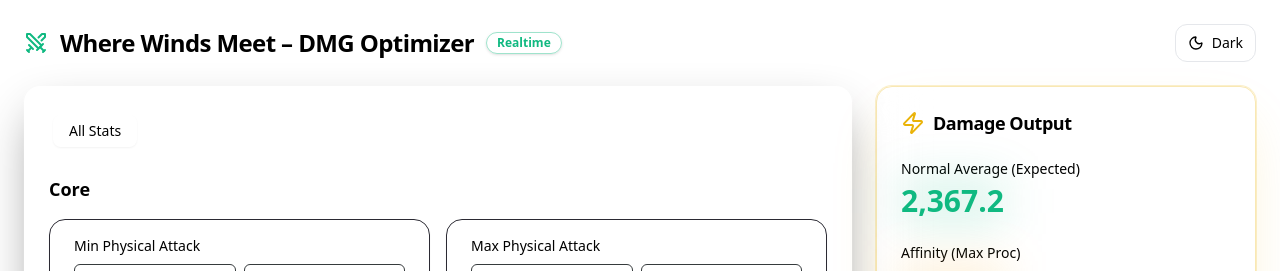
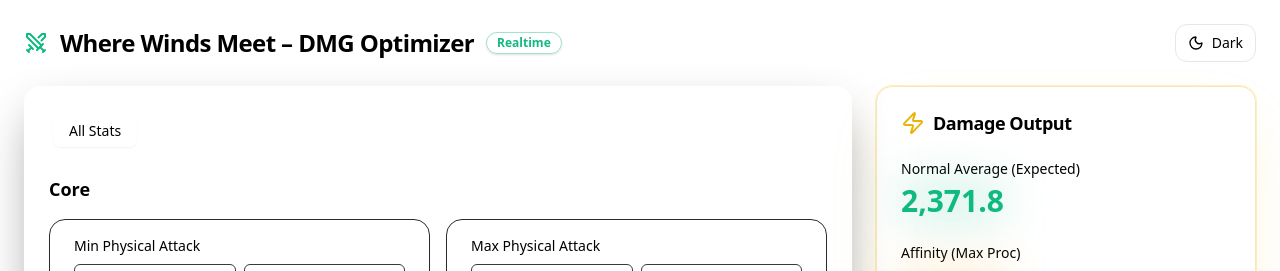
Before and after one commit to Phong940253/wwm-damage-calculator, a Next.js app: page / in a window 1280 px wide. Shown: the top 271 px of the page. Built offline with nearby package versions, Linux system fonts and the light colour scheme.

Commit message:
Add damage calculation functions and improve stat impact display in DMGOptimizer

```diff
--- a/app/page.tsx
+++ b/app/page.tsx
@@ -17,6 +17,8 @@ interface Stat {
 interface InputStats {
   [key: string]: Stat;
 }
+
+const clamp01 = (v: number) => Math.min(Math.max(v, 0), 1);
 
 const STAT_GROUPS: Record<string, string[]> = {
   Core: [
@@ -146,14 +148,7 @@ export default function DMGOptimizer() {
     }));
   };
 
-  const result = useMemo(() => {
-    const gBase = (k: string) =>
-      Number(stats[k].current || 0);
-
-    const gFinal = (k: string) =>
-      Number(stats[k].current || 0) + Number(stats[k].increase || 0);
-
-    const calc = (g: (k: string) => number) => {
+  const calcExpectedNormal = (g: (k: string) => number) => {
     const baseNormal =
       (((g("MinPhysicalAttack") + g("MaxPhysicalAttack")) *
         (1 + g("PhysicalPenetration") / 200) *
@@ -174,16 +169,32 @@ export default function DMGOptimizer() {
         g("AttributeAttackPenetrationOfYOURType") / 200 +
         g("AttributeAttackDMGBonusOfYOURType") / 100);
 
-      const critFactor =
-        (g("CriticalRate") / 100) * (g("CriticalDMGBonus") / 100);
+    const affinityDamage = calcAffinityDamage(g);
 
-      const affinityFactor =
-        (g("AffinityRate") / 100) * (g("AffinityDMGBonus") / 100);
+    // ---- SAFE & CAPPED RATES ----
+    const Pp = clamp01(g("PrecisionRate") / 100);
 
-      const expectedNormal =
-        baseNormal * (1 + critFactor + affinityFactor);
+    const PcRaw = clamp01(g("CriticalRate") / 100);
+    const PaRaw = clamp01(g("AffinityRate") / 100);
 
-      const affinity =
+    // Crit + Affinity cannot exceed 100% of precision
+    const scale = PcRaw + PaRaw > 1 ? 1 / (PcRaw + PaRaw) : 1;
+
+    const Pc = PcRaw * scale;
+    const Pa = PaRaw * scale;
+
+    const critBonus = g("CriticalDMGBonus") / 100;
+
+    return (
+      baseNormal +
+      Pp * Pc * baseNormal * critBonus +
+      Pp * Pa * (affinityDamage - baseNormal)
+    );
+  };
+
+
+  const calcAffinityDamage = (g: (k: string) => number) => {
+    return (
       ((g("MaxPhysicalAttack") *
         (1 + g("PhysicalPenetration") / 200) *
         (1 + g("PhysicalDMGBonus")) +
@@ -197,10 +208,25 @@ export default function DMGOptimizer() {
         (g("MainElementMultiplier") / 100) *
         (1 +
           g("AttributeAttackPenetrationOfYOURType") / 200 +
-            g("AttributeAttackDMGBonusOfYOURType") / 100)) *
-        (1 + g("AffinityDMGBonus") / 100);
+          g("AttributeAttackDMGBonusOfYOURType") / 100)
+      ) * (1 + g("AffinityDMGBonus") / 100)
+    );
+  };
 
-      return { normal: expectedNormal, affinity };
+
+
+  const result = useMemo(() => {
+    const gBase = (k: string) =>
+      Number(stats[k].current || 0);
+
+    const gFinal = (k: string) =>
+      Number(stats[k].current || 0) + Number(stats[k].increase || 0);
+
+    const calc = (g: (k: string) => number) => {
+      return {
+        normal: calcExpectedNormal(g),
+        affinity: calcAffinityDamage(g),
+      };
     };
 
     const base = calc(gBase);
@@ -220,6 +246,34 @@ export default function DMGOptimizer() {
       },
     };
   }, [stats]);
+
+  const statImpact = useMemo(() => {
+    const baseG = (k: string) =>
+      Number(stats[k].current || 0);
+
+    const baseDmg = calcExpectedNormal(baseG);
+
+    const result: Record<string, number> = {};
+
+    Object.keys(stats).forEach((key) => {
+      const inc = Number(stats[key].increase || 0);
+      if (inc === 0 || baseDmg === 0) {
+        result[key] = 0;
+        return;
+      }
+
+      const testG = (k: string) =>
+        k === key
+          ? Number(stats[k].current || 0) + inc
+          : Number(stats[k].current || 0);
+
+      const dmg = calcExpectedNormal(testG);
+      result[key] = ((dmg - baseDmg) / baseDmg) * 100;
+    });
+
+    return result;
+  }, [stats]);
+
 
 
   return (
@@ -298,11 +352,28 @@ export default function DMGOptimizer() {
                                     .replace(/MAX/g, "Max ")
                                     .trim()}
                                 </span>
+                                <div className="flex items-center gap-2">
                                   {stats[k].increase !== 0 && (
                                     <Badge className="bg-emerald-500/15 text-emerald-400 border border-emerald-500/30">
-                                    +{stats[k].increase}
+                                      {Number(stats[k].increase) > 0 ? "+" : ""}
+                                      {stats[k].increase}
                                     </Badge>
                                   )}
+
+                                  {statImpact[k] !== 0 && (
+                                    <Badge
+                                      className="
+                                      bg-amber-500/15
+                                      text-amber-400
+                                      border border-amber-500/30
+                                    "
+                                    >
+                                      {statImpact[k] > 0 ? "+" : ""}
+                                      {statImpact[k].toFixed(2)}%
+                                    </Badge>
+                                  )}
+                                </div>
+
                               </div>
 
                               <div className="grid grid-cols-2 gap-2">
@@ -418,6 +489,18 @@ export default function DMGOptimizer() {
               <div className="text-xs text-muted-foreground flex items-center gap-1">
                 <ArrowUpRight size={14} /> Auto update · Min–Max formula
               </div>
+
+              {Number(stats.CriticalRate.current || 0) + Number(stats.AffinityRate.current || 0) > 100 && (
+                <Badge className="bg-red-500/15 text-red-400 border border-red-500/30">
+                  Crit + Affinity &gt; 100%
+                </Badge>
+              )}
+
+              {Number(stats.AffinityRate.current || 0) + Number(stats.AffinityRate.increase || 0) > 100 && (
+                <Badge className="bg-red-500/15 text-red-400 border border-red-500/30">
+                  Affinity &gt; 100%
+                </Badge>
+              )}
             </CardContent>
           </Card>
         </div>
@@ -464,7 +547,8 @@ function DamageLine({
               border border-${color}-500/30
             `}
           >
-            +{percent.toFixed(2)}%
+            {percent > 0 ? "+" : ""}
+            {percent.toFixed(2)}%
           </Badge>
         )}
       </div>
```
Lines whose indentation alone changed are shown as unchanged.
